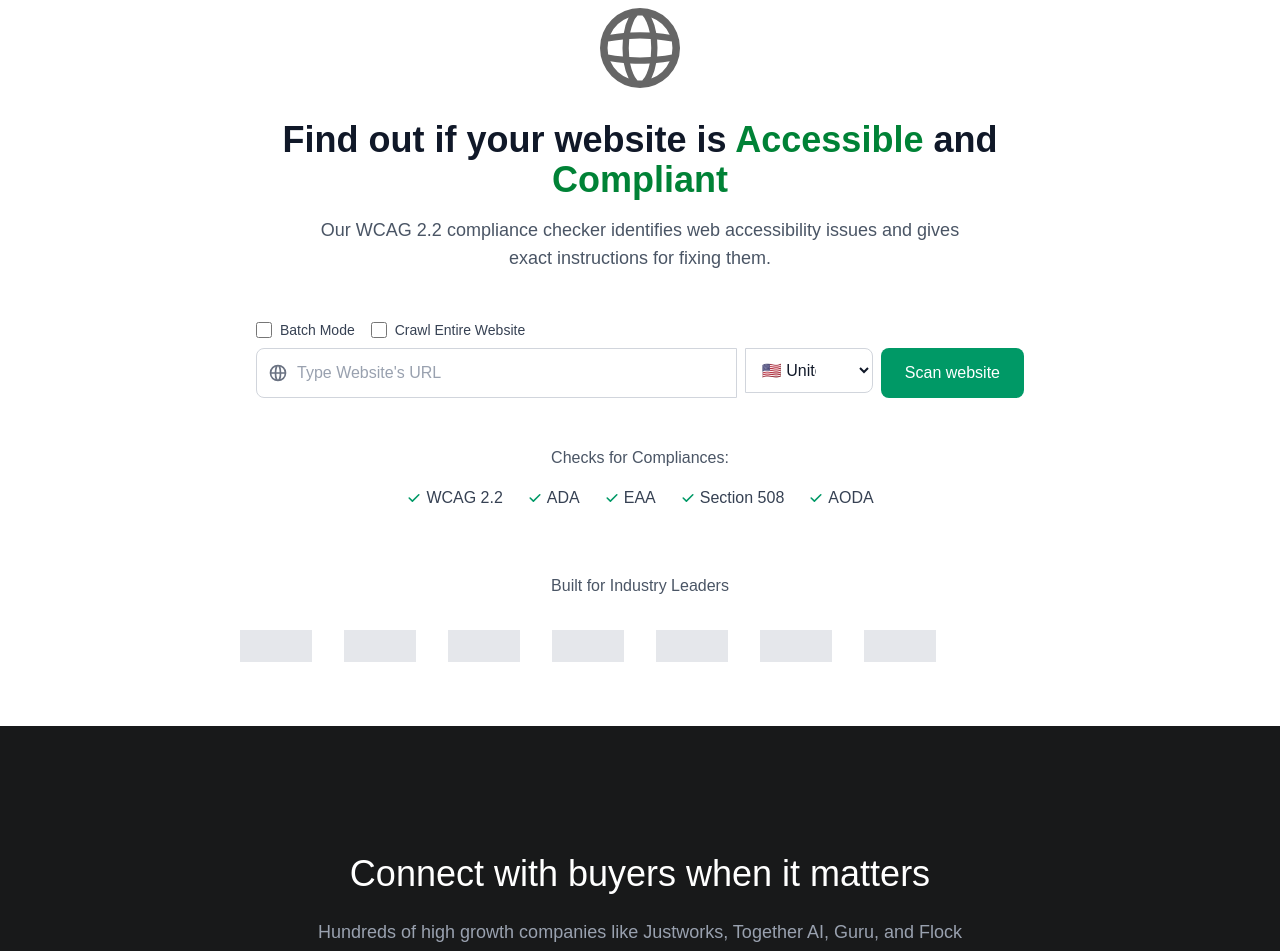
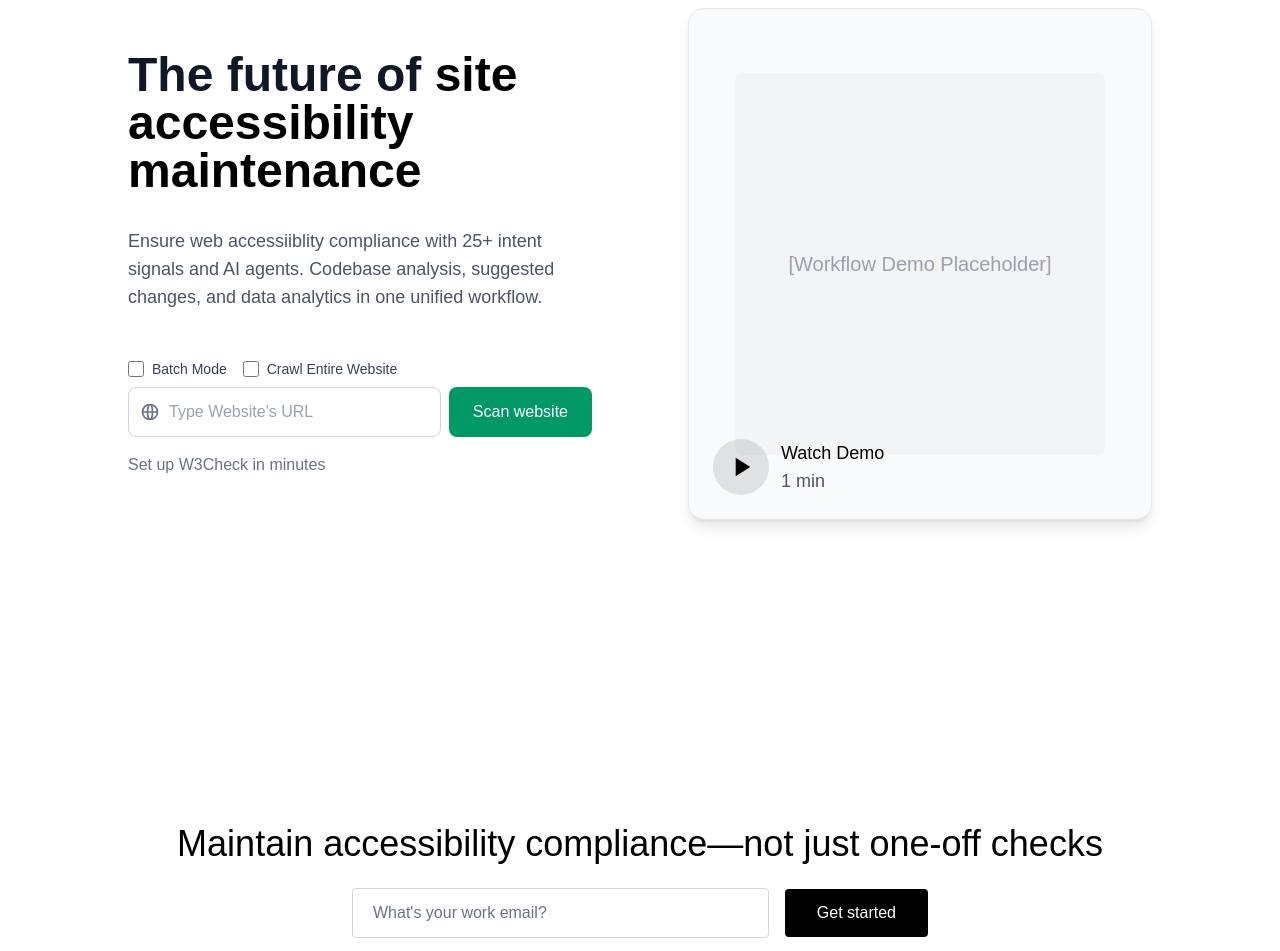
Before and after one commit to zh3nl/W3Check, a Next.js app in the folder w3check/: page / in a window 1280 px wide. Shown: the part 120-1071 px from the top of the page. Built offline with nearby package versions, Linux system fonts and the light colour scheme.

Commit message:
changed landing page

```diff
--- /dev/null
+++ b/w3check/src/components/landing-page/Demo.tsx
@@ -0,0 +1,18 @@
+import React from 'react';
+
+export default function Demo() {
+  return (
+    <div className="relative bg-gray-50 rounded-2xl border border-gray-200 w-full h-[32rem] flex flex-col items-center justify-center shadow-lg">
+      {/* Placeholder for demo video or image */}
+      <div className="absolute left-6 bottom-6 flex items-center gap-3">
+        <button className="bg-black/10 rounded-full p-3 flex items-center justify-center" title="Watch demo video">
+          <svg width="32" height="32" fill="none" viewBox="0 0 24 24" className="text-black"><path d="M8 5v14l11-7L8 5Z" fill="currentColor"/></svg>
+        </button>
+        <span className="text-black text-lg">Watch Demo<br /><span className="text-gray-600">1 min</span></span>
+      </div>
+      <div className="w-4/5 h-3/4 bg-gray-100 rounded-lg flex items-center justify-center">
+        <span className="text-gray-400 text-xl">[Workflow Demo Placeholder]</span>
+      </div>
+    </div>
+  );
+}
--- a/w3check/src/components/landing-page/Footer.tsx
+++ b/w3check/src/components/landing-page/Footer.tsx
@@ -55,23 +55,21 @@ const Footer: React.FC = () => {
   ];
 
   return (
-    <footer className="bg-[#18191A] text-white min-h-screen flex flex-col justify-center pt-32 pb-20">
+    <footer className="bg-white text-black min-h-screen flex flex-col justify-center pt-32 pb-20">
       <div className="max-w-5xl mx-auto px-4 flex flex-col items-center w-full h-full">
         {/* CTA Section */}
         <div className="text-center mb-32">
-          <h2 className="text-4xl md:text-4xl  mb-6">Connect with buyers when it matters</h2>
-          <p className="text-gray-400 mb-12 max-w-2xl mx-auto text-lg">
-            Hundreds of high growth companies like Justworks, Together AI, Guru, and Flock Safety power go-to-market with W3Check.
-          </p>
+          <h2 className="text-3xl md:text-4xl  mb-6">Maintain accessibility compliance—not just one-off checks</h2>
+
           <form className="flex flex-col sm:flex-row justify-center items-center gap-4 w-full max-w-xl mx-auto mb-4">
             <input
               type="email"
               placeholder="What's your work email?"
-              className="w-full sm:w-auto flex-1 px-5 py-3 rounded border border-gray-700 bg-transparent text-white placeholder-gray-400 focus:outline-none focus:ring-2 focus:ring-white text-base"
+              className="w-full sm:w-auto flex-1 px-5 py-3 rounded border border-gray-300 bg-transparent text-black placeholder-gray-500 focus:outline-none focus:ring-2 focus:ring-black text-base"
             />
             <button
               type="submit"
-              className="bg-white text-black px-8 py-3 rounded font-medium hover:bg-gray-200 transition-colors text-base"
+              className="bg-black text-white px-8 py-3 rounded font-medium hover:bg-gray-800 transition-colors text-base"
             >
               Get started
             </button>
@@ -83,11 +81,11 @@ const Footer: React.FC = () => {
         <div className="w-full grid grid-cols-2 md:grid-cols-4 gap-20 mb-24">
           {columns.map((col) => (
             <div key={col.heading}>
-              <div className="text-base font-medium mb-7 text-gray-300">{col.heading}</div>
+              <div className="text-base font-medium mb-7 text-gray-700">{col.heading}</div>
               <ul className="space-y-5">
                 {col.links.map((link) => (
                   <li key={link.name}>
-                    <Link href={link.href} className="text-gray-400 hover:text-white text-base transition-colors">
+                    <Link href={link.href} className="text-gray-600 hover:text-black text-base transition-colors">
                       {link.name}
                     </Link>
                   </li>
@@ -98,13 +96,13 @@ const Footer: React.FC = () => {
         </div>
 
         {/* Bottom Bar */}
-        <div className="w-full border-t border-gray-800 pt-8 flex flex-col md:flex-row md:justify-between md:items-center text-base text-gray-500">
+        <div className="w-full border-t border-gray-200 pt-8 flex flex-col md:flex-row md:justify-between md:items-center text-base text-gray-500">
           <div className="mb-6 md:mb-0 flex flex-wrap items-center gap-4">
             <span>W3Check © {currentYear}</span>
             {legalLinks.map((link) => (
               <React.Fragment key={link.name}>
                 <span className="hidden md:inline">·</span>
-                <Link href={link.href} className="hover:text-white transition-colors">{link.name}</Link>
+                <Link href={link.href} className="hover:text-black transition-colors">{link.name}</Link>
               </React.Fragment>
             ))}
             <span className="hidden md:inline">·</span>
@@ -112,9 +110,9 @@ const Footer: React.FC = () => {
           </div>
           <div className="flex items-center gap-6 mt-2 md:mt-0">
             {/* Social icons (placeholders) */}
-            <a href="#" aria-label="X" className="hover:text-white"><svg width="22" height="22" fill="currentColor" viewBox="0 0 24 24"><path d="M17.53 6.47a.75.75 0 0 1 1.06 1.06l-4.72 4.72 4.72 4.72a.75.75 0 1 1-1.06 1.06l-4.72-4.72-4.72 4.72a.75.75 0 1 1-1.06-1.06l4.72-4.72-4.72-4.72A.75.75 0 1 1 7.09 6.47l4.72 4.72 4.72-4.72z"/></svg></a>
-            <a href="#" aria-label="LinkedIn" className="hover:text-white"><svg width="22" height="22" fill="currentColor" viewBox="0 0 24 24"><path d="M19 0h-14c-2.76 0-5 2.24-5 5v14c0 2.76 2.24 5 5 5h14c2.76 0 5-2.24 5-5v-14c0-2.76-2.24-5-5-5zm-11 19h-3v-9h3v9zm-1.5-10.28c-.97 0-1.75-.79-1.75-1.75s.78-1.75 1.75-1.75 1.75.79 1.75 1.75-.78 1.75-1.75 1.75zm13.5 10.28h-3v-4.5c0-1.08-.02-2.47-1.5-2.47-1.5 0-1.73 1.17-1.73 2.39v4.58h-3v-9h2.89v1.23h.04c.4-.75 1.37-1.54 2.82-1.54 3.01 0 3.57 1.98 3.57 4.56v4.75z"/></svg></a>
-            <a href="#" aria-label="YouTube" className="hover:text-white"><svg width="22" height="22" fill="currentColor" viewBox="0 0 24 24"><path d="M23.498 6.186a2.994 2.994 0 0 0-2.112-2.112C19.692 3.5 12 3.5 12 3.5s-7.692 0-9.386.574a2.994 2.994 0 0 0-2.112 2.112C0 7.88 0 12 0 12s0 4.12.502 5.814a2.994 2.994 0 0 0 2.112 2.112C4.308 20.5 12 20.5 12 20.5s7.692 0 9.386-.574a2.994 2.994 0 0 0 2.112-2.112C24 16.12 24 12 24 12s0-4.12-.502-5.814zM9.545 15.568V8.432L15.818 12l-6.273 3.568z"/></svg></a>
+            <a href="#" aria-label="X" className="hover:text-black"><svg width="22" height="22" fill="currentColor" viewBox="0 0 24 24"><path d="M17.53 6.47a.75.75 0 0 1 1.06 1.06l-4.72 4.72 4.72 4.72a.75.75 0 1 1-1.06 1.06l-4.72-4.72-4.72 4.72a.75.75 0 1 1-1.06-1.06l4.72-4.72-4.72-4.72A.75.75 0 1 1 7.09 6.47l4.72 4.72 4.72-4.72z"/></svg></a>
+            <a href="#" aria-label="LinkedIn" className="hover:text-black"><svg width="22" height="22" fill="currentColor" viewBox="0 0 24 24"><path d="M19 0h-14c-2.76 0-5 2.24-5 5v14c0 2.76 2.24 5 5 5h14c2.76 0 5-2.24 5-5v-14c0-2.76-2.24-5-5-5zm-11 19h-3v-9h3v9zm-1.5-10.28c-.97 0-1.75-.79-1.75-1.75s.78-1.75 1.75-1.75 1.75.79 1.75 1.75-.78 1.75-1.75 1.75zm13.5 10.28h-3v-4.5c0-1.08-.02-2.47-1.5-2.47-1.5 0-1.73 1.17-1.73 2.39v4.58h-3v-9h2.89v1.23h.04c.4-.75 1.37-1.54 2.82-1.54 3.01 0 3.57 1.98 3.57 4.56v4.75z"/></svg></a>
+            <a href="#" aria-label="YouTube" className="hover:text-black"><svg width="22" height="22" fill="currentColor" viewBox="0 0 24 24"><path d="M23.498 6.186a2.994 2.994 0 0 0-2.112-2.112C19.692 3.5 12 3.5 12 3.5s-7.692 0-9.386.574a2.994 2.994 0 0 0-2.112 2.112C0 7.88 0 12 0 12s0 4.12.502 5.814a2.994 2.994 0 0 0 2.112 2.112C4.308 20.5 12 20.5 12 20.5s7.692 0 9.386-.574a2.994 2.994 0 0 0 2.112-2.112C24 16.12 24 12 24 12s0-4.12-.502-5.814zM9.545 15.568V8.432L15.818 12l-6.273 3.568z"/></svg></a>
           </div>
         </div>
       </div>
--- a/w3check/src/components/landing-page/Landing-page.tsx
+++ b/w3check/src/components/landing-page/Landing-page.tsx
@@ -6,8 +6,8 @@ import { useRouter } from 'next/navigation';
 import { toast } from 'react-toastify';
 import { ScanResult } from '../../types';
 import Navbar from './Navbar';
-import LogoCarousel from './Logo-Carousel';
 import Footer from './Footer';
+import Demo from './Demo';
 
 // Dynamically import components to avoid SSR issues with browser-only libraries
 const UrlBar = dynamic(() => import('../scan-functions/UrlBar'), { ssr: false });
@@ -40,60 +40,41 @@ export default function LandingPage() {
   };
 
   return (
-    <div className="min-h-screen bg-white flex flex-col">
+    <div className="min-h-screen bg-white flex flex-col text-black">
       <div className="fixed top-0 left-0 right-0 z-50 w-full">
         <Navbar />
       </div>
-      <main className="flex-grow max-w-4xl mx-auto px-4 sm:px-6 lg:px-8 py-16">
-        <div className="pt-16"></div>
-
-        <div className="text-center mb-12">
-          <div className="flex justify-center mb-8">
-            <div className="w-20 h-20">
-              <svg fill="none" xmlns="http://www.w3.org/2000/svg" viewBox="0 0 16 16" className="w-full h-full">
-                <g clipPath="url(#a)">
-                  <path fillRule="evenodd" clipRule="evenodd" d="M10.27 14.1a6.5 6.5 0 0 0 3.67-3.45q-1.24.21-2.7.34-.31 1.83-.97 3.1M8 16A8 8 0 1 0 8 0a8 8 0 0 0 0 16m.48-1.52a7 7 0 0 1-.96 0H7.5a4 4 0 0 1-.84-1.32q-.38-.89-.63-2.08a40 40 0 0 0 3.92 0q-.25 1.2-.63 2.08a4 4 0 0 1-.84 1.31zm2.94-4.76q1.66-.15 2.95-.43a7 7 0 0 0 0-2.58q-1.3-.27-2.95-.43a18 18 0 0 1 0 3.44m-1.27-3.54a17 17 0 0 1 0 3.64 39 39 0 0 1-4.3 0 17 17 0 0 1 0-3.64 39 39 0 0 1 4.3 0m1.1-1.17q1.45.13 2.69.34a6.5 6.5 0 0 0-3.67-3.44q.65 1.26.98 3.1M8.48 1.5l.01.02q.41.37.84 1.31.38.89.63 2.08a40 40 0 0 0-3.92 0q.25-1.2.63-2.08a4 4 0 0 1 .85-1.32 7 7 0 0 1 .96 0m-2.75.4a6.5 6.5 0 0 0-3.67 3.44 29 29 0 0 1 2.7-.34q.31-1.83.97-3.1M4.58 6.28q-1.66.16-2.95.43a7 7 0 0 0 0 2.58q1.3.27 2.95.43a18 18 0 0 1 0-3.44m.17 4.71q-1.45-.12-2.69-.34a6.5 6.5 0 0 0 3.67 3.44q-.65-1.27-.98-3.1" fill="#666"/>
-                </g>
-                <defs>
-                  <clipPath id="a">
-                    <path fill="#fff" d="M0 0h16v16H0z"/>
-                  </clipPath>
-                </defs>
-              </svg>
-            </div>
-          </div>
-
-          <h1 className="text-4xl font-bold text-gray-900 mb-4">
-            Find out if your website is <span className="text-green-700">Accessible</span> and <span className="text-green-700">Compliant</span>
+      <main className="flex-grow w-full px-8 sm:px-16 lg:px-32 flex flex-col justify-center items-stretch pt-32 pb-12">
+        <div className="flex flex-col md:flex-row w-full items-center justify-between gap-8 md:gap-12 lg:gap-16 xl:gap-24">
+          {/* Left: Hero Section */}
+          <div className="flex-1 min-w-[340px] max-w-2xl">
+            <h1 className="text-5xl font-bold mb-8 text-gray-900">
+              The future of <span className="text-black">site accessibility maintenance</span>
             </h1>
-          <p className="text-lg text-gray-600 max-w-2xl mx-auto">
-            Our WCAG 2.2 compliance checker identifies web accessibility issues and gives exact instructions for fixing them.
+            <p className="text-lg text-gray-600 mb-12">
+              Ensure web accessiiblity compliance with 25+ intent signals and AI agents. Codebase analysis, suggested changes, and data analytics in one unified workflow.
             </p>
-        </div>
-
-        <div className="mb-12">
+            <div className="flex flex-col sm:flex-row items-center gap-6 mb-4">
+              <div className="w-full sm:w-auto flex-1">
                 <UrlBar
                   onScanComplete={handleScanComplete}
                   onScanError={handleScanError}
                   isLoading={isLoading}
                 />
               </div>
-
-        <div className="text-center mb-16">
-          <p className="text-gray-600 mb-4">Checks for Compliances:</p>
-          <div className="flex justify-center space-x-6">
-            {['WCAG 2.2', 'ADA', 'EAA', 'Section 508', 'AODA'].map((standard) => (
-              <div key={standard} className="flex items-center text-gray-700">
-                <svg className="w-4 h-4 text-emerald-600 mr-1" viewBox="0 0 20 20" fill="currentColor">
-                  <path fillRule="evenodd" d="M16.707 5.293a1 1 0 010 1.414l-8 8a1 1 0 01-1.414 0l-4-4a1 1 0 011.414-1.414L8 12.586l7.293-7.293a1 1 0 011.414 0z" clipRule="evenodd"/>
-                </svg>
-                {standard}
             </div>
-            ))}
+            <div className="text-gray-500 text-base mt-4">Set up W3Check in minutes</div>
+          </div>
+          {/* Right: Demo Video Placeholder */}
+          <div className="flex-1 flex justify-center items-center w-full max-w-2xl min-w-[340px]">
+            <Demo />
           </div>
         </div>
+        {/* Trusted by section */}
+        <div className="w-full mt-32">
 
-        <LogoCarousel />
+          {/* <LogoCarousel /> */}
+        </div>
       </main>
       <Footer />
     </div>
--- a/w3check/src/components/scan-functions/UrlBar.tsx
+++ b/w3check/src/components/scan-functions/UrlBar.tsx
@@ -5,7 +5,6 @@ import { ScanResult } from '../../types';
 
 type FormInputs = {
   url: string;
-  country: string;
   crawlEntireSite: boolean;
   batchMode: boolean;
   batchUrls?: string;
@@ -21,7 +20,6 @@ export default function UrlBar({ onScanComplete, onScanError, isLoading }: UrlFo
   const { register, handleSubmit, watch, formState: { errors } } = useForm<FormInputs>({
     defaultValues: {
       url: '',
-      country: 'US',
       crawlEntireSite: false,
       batchMode: false,
       batchUrls: ''
@@ -36,8 +34,8 @@ export default function UrlBar({ onScanComplete, onScanError, isLoading }: UrlFo
       const maxDepth = data.crawlEntireSite ? 100 : 1;
 
       const payload = batchMode ?
-        { urls: data.batchUrls?.split('\n').filter((url: string) => url.trim()), maxDepth, country: data.country } :
-        { url: data.url, maxDepth, country: data.country };
+        { urls: data.batchUrls?.split('\n').filter((url: string) => url.trim()), maxDepth } :
+        { url: data.url, maxDepth };
 
       const response = await fetch('/api/scan', {
         method: 'POST',
@@ -102,7 +100,7 @@ export default function UrlBar({ onScanComplete, onScanError, isLoading }: UrlFo
                 id="url"
                 placeholder="Type Website's URL"
                 {...register('url')}
-                className="block w-full pl-10 pr-3 py-3 border border-gray-300 rounded-l-lg focus:ring-emerald-500 focus:border-emerald-500 text-gray-900 placeholder-gray-400 bg-white"
+                className="block w-full pl-10 pr-3 py-3 border border-gray-300 rounded-lg focus:ring-emerald-500 focus:border-emerald-500 text-gray-900 placeholder-gray-400 bg-white"
                 disabled={isLoading}
               />
             </div>
@@ -111,34 +109,13 @@ export default function UrlBar({ onScanComplete, onScanError, isLoading }: UrlFo
             )}
           </div>
 
-          <div className="w-32">
-            <select
-              {...register('country')}
-              className="block w-full py-3 pl-3 pr-10 border border-gray-300 focus:ring-emerald-500 focus:border-emerald-500 bg-white text-gray-900 rounded-r-lg"
-              disabled={isLoading}
-            >
-              <option value="US" className="text-gray-900">
-                🇺🇸 United States
-              </option>
-              <option value="GB" className="text-gray-900">
-                🇬🇧 United Kingdom
-              </option>
-              <option value="CA" className="text-gray-900">
-                🇨🇦 Canada
-              </option>
-              <option value="AU" className="text-gray-900">
-                🇦🇺 Australia
-              </option>
-            </select>
-          </div>
-
           <button
             type="submit"
             disabled={isLoading}
             className={`px-6 py-3 rounded-lg font-medium text-white ${
               isLoading
                 ? 'bg-gray-400 cursor-not-allowed'
-                : 'bg-emerald-600 hover:bg-emerald-700 focus:outline-none focus:ring-2 focus:ring-offset-2 focus:ring-emerald-500'
+                : 'bg-emerald-600 hover:bg-emerald-700 focus:outline-none focus:ring-2 focus:ring-offset-2 focus:ring-emerald-500 cursor-pointer'
             }`}
           >
             {isLoading ? (
@@ -169,34 +146,13 @@ export default function UrlBar({ onScanComplete, onScanError, isLoading }: UrlFo
           )}
 
           <div className="flex gap-2">
-            <div className="w-32">
-              <select
-                {...register('country')}
-                className="block w-full py-3 pl-3 pr-10 border border-gray-300 focus:ring-emerald-500 focus:border-emerald-500 rounded-lg bg-white text-gray-900"
-                disabled={isLoading}
-              >
-                <option value="US" className="text-gray-900">
-                  🇺🇸 United States
-                </option>
-                <option value="GB" className="text-gray-900">
-                  🇬🇧 United Kingdom
-                </option>
-                <option value="CA" className="text-gray-900">
-                  🇨🇦 Canada
-                </option>
-                <option value="AU" className="text-gray-900">
-                  🇦🇺 Australia
-                </option>
-              </select>
-            </div>
-
             <button
               type="submit"
               disabled={isLoading}
-              className={`px-6 py-3 rounded-lg font-medium text-white ${
+              className={`w-full px-6 py-3 rounded-lg font-medium text-white ${
                 isLoading
                   ? 'bg-gray-400 cursor-not-allowed'
-                  : 'bg-emerald-600 hover:bg-emerald-700 focus:outline-none focus:ring-2 focus:ring-offset-2 focus:ring-emerald-500'
+                  : 'bg-emerald-600 hover:bg-emerald-700 focus:outline-none focus:ring-2 focus:ring-offset-2 focus:ring-emerald-500 cursor-pointer'
               }`}
             >
               {isLoading ? (
```
Lines whose indentation alone changed are shown as unchanged.
